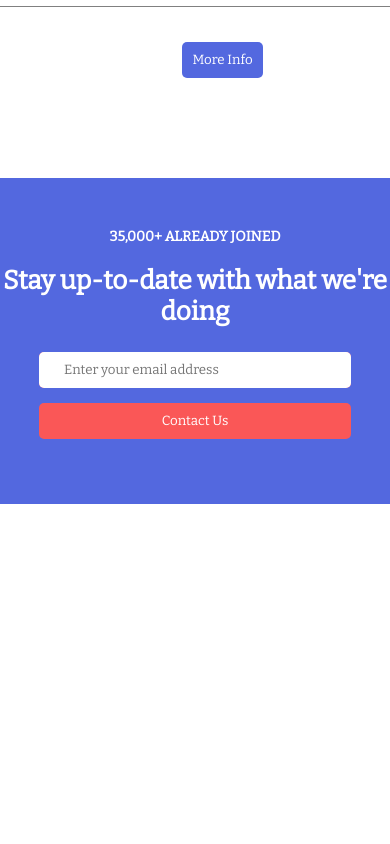
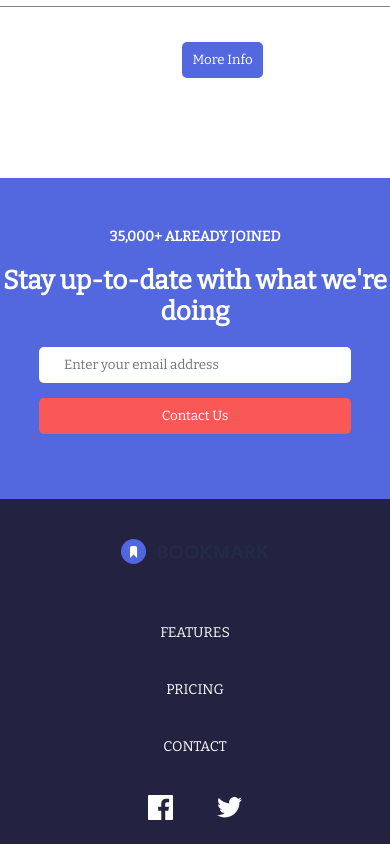
Before and after one commit to Kiril-Pavlov/bookmark-landing-page, a React (Create React App) app: page / in a window 390 px wide. Shown: the part 2821-3665 px from the top of the page. Before the commit the page ends 3330 px from the top, so only its background shows below. Built offline with nearby package versions, Linux system fonts and the light colour scheme.

Commit message:
Footer component done

```diff
--- a/src/App.js
+++ b/src/App.js
@@ -21,11 +21,8 @@ function App() {
       <Features />
       <Download />
       <Questions  />
-
       <Contact />
-
-
-
+      <Footer  navbarLinks={navbarLinks}/>
     </div>
   );
 }
--- a/src/components/Contact.css
+++ b/src/components/Contact.css
@@ -73,7 +73,7 @@
     .contact-input-button {
         flex-direction: column;
         width: 80%;
-        margin: 5px 10%;
+        margin: 0px 10%;
     }
     .contact-button {
         width: 100%;
--- /dev/null
+++ b/src/components/Footer.css
@@ -0,0 +1,73 @@
+.footer-container {
+    background-color: rgb(35, 35, 65);
+    color: white;
+    display: flex;
+    flex-direction: row;
+    justify-content: space-between;
+    padding: 0px 100px;
+}
+
+.bookmark-logo {
+    margin: 20px;
+}
+
+.footer-list {
+    display: flex;
+    flex-direction: row;
+    list-style: none;
+    width: 70%;
+}
+
+.footer-item{
+    display: flex;
+    align-self: center;
+    padding: 20px;
+    font-size: 14px;
+}
+
+.footer-item a:hover {
+    font-size: 14px;
+    color: var(--secondary-color);
+}
+
+.footer-item a{
+    text-decoration: none;
+    color: white;
+}
+
+.facebook-twitter-logo a{
+    color: white;
+    text-decoration: none;
+    margin: 20px;
+}
+
+.facebook-twitter-logo{
+    margin: 20px;
+}
+
+.facebook-twitter-logo a:hover{
+    color: var(--secondary-color);
+    text-decoration: none;
+}
+
+@media screen and (max-width:800px) {
+    .footer-container {
+        flex-direction: column;
+        padding: 0px 0px;
+    }
+    .bookmark-logo {
+        width: 100%;
+        margin: 40px auto;
+    }
+    .bookmark-logo img{
+        display: block;
+        margin: auto;
+    }
+    .footer-list {
+        flex-direction: column;
+        width: 100%;
+    }
+    .facebook-twitter-logo{
+        margin: 20px auto;
+    }
+}
--- a/src/components/Footer.js
+++ b/src/components/Footer.js
@@ -1,9 +1,35 @@
 import React from 'react'
+import { useState } from 'react';
+import "../components/Footer.css"
+import logoBookmark from "../assets/logo-bookmark.svg"
+import { GrFacebook, GrTwitter } from "react-icons/gr"
 
-const Footer = () => {
+const Footer = ({ navbarLinks }) => {
+  const [menuButtonClicked, setMenuButtonClicked] = useState(false);
+  const toggleMenuButtonClicked = () => {
+    setMenuButtonClicked(!menuButtonClicked)
+  }
+
   return (
-    <div>Footer</div>
+    <div className='footer-container'>
+      <span className='bookmark-logo'>
+        <img src={logoBookmark} alt=" Bookmark logo" />
+      </span>
+      <ul className={!menuButtonClicked ? 'footer-list' : 'footer-list footer-list-active'}>
+        {navbarLinks.map((item) => {
+          return (
+            <li className='footer-item' key={item.title}>
+              <a href={item.url} className="footer-link">{item.title}</a>
+            </li>
+          )}
+        )}
+      </ul>
+      <div className='facebook-twitter-logo'>
+        <a href='#'> <GrFacebook size={25}/> </a>
+        <a href='#'> <GrTwitter size={25}/> </a>
+      </div>
+    </div>
   )
 }
 
-export default Footer
+export default Footer;
--- a/src/components/Nav.css
+++ b/src/components/Nav.css
@@ -4,7 +4,6 @@
     top: 0px;
     height: 70px;
     background-color: white;
-    /* opacity: 0.75; */
     display: flex;
     justify-content: space-between;
     align-items: center;
```
